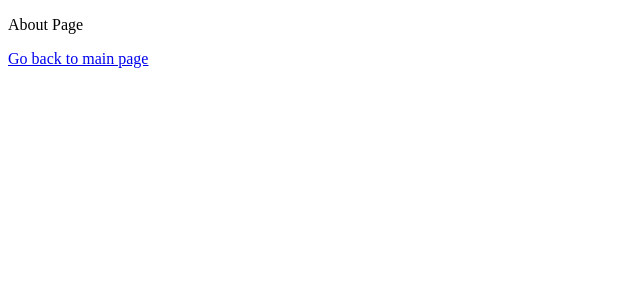
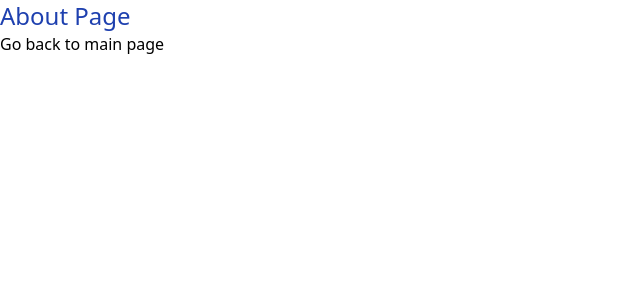
Before and after one commit to PUP-The-Programmers-Guild/TPGWebsite, a Next.js app: page /about in a window 1280 px wide. Shown: the top 300 px of the page, without its empty margins (0-640 px from the left). Built offline with nearby package versions, Linux system fonts and the light colour scheme.

Commit message:
ADDED TailwindCSS Support
+Added `tailwindcss` dependency
+Added `postcss` dependency
+Added `autoprefixer` dependency
+Configured TailwindCSS Config Files
+Added `/pages/_app.tsx` for accessing `globals.css`

```diff
--- a/package.json
+++ b/package.json
@@ -19,5 +19,10 @@
     "react": "18.2.0",
     "react-dom": "18.2.0",
     "typescript": "4.9.5"
+  },
+  "devDependencies": {
+    "autoprefixer": "^10.4.14",
+    "postcss": "^8.4.21",
+    "tailwindcss": "^3.2.7"
   }
 }
--- /dev/null
+++ b/postcss.config.js
@@ -0,0 +1,6 @@
+module.exports = {
+  plugins: {
+    tailwindcss: {},
+    autoprefixer: {},
+  },
+}
--- /dev/null
+++ b/src/pages/_app.tsx
@@ -0,0 +1,6 @@
+import type {AppProps} from 'next/app'
+import "../styles/globals.css";
+
+export default function App({Component, pageProps}: AppProps) {
+  return <Component {...pageProps} />
+}
--- a/src/pages/about.tsx
+++ b/src/pages/about.tsx
@@ -1,7 +1,7 @@
 export default function About() {
   return (
     <div>
-      <p>About Page</p>
+      <p className="text-2xl text-blue-800">About Page</p>
       <a href="/">Go back to main page</a>
     </div>
   )
--- a/src/pages/index.tsx
+++ b/src/pages/index.tsx
@@ -1,7 +1,7 @@
 export default function IndexPage() {
   return (
     <div>
-      <p>Main Page</p>
+      <p className="text-red-400 text-3xl">Main Page</p>
       <a href="/about">Go to about page</a>
     </div>
   )
--- a/src/styles/globals.css
+++ b/src/styles/globals.css
@@ -1,3 +1,7 @@
+@tailwind base;
+@tailwind components;
+@tailwind utilities;
+
 :root {
   /* include setup here */
 
--- /dev/null
+++ b/tailwind.config.js
@@ -0,0 +1,15 @@
+/** @type {import('tailwindcss').Config} */
+module.exports = {
+  content: [
+    "./app/**/*.{js,ts,jsx,tsx}",
+    "./pages/**/*.{js,ts,jsx,tsx}",
+    "./components/**/*.{js,ts,jsx,tsx}",
+
+    // Or if using `src` directory:
+    "./src/**/*.{js,ts,jsx,tsx}",
+  ],
+  theme: {
+    extend: {},
+  },
+  plugins: [],
+}
```
Also changed, not shown: 1 other file (tests, documents, lock files or other folders).
